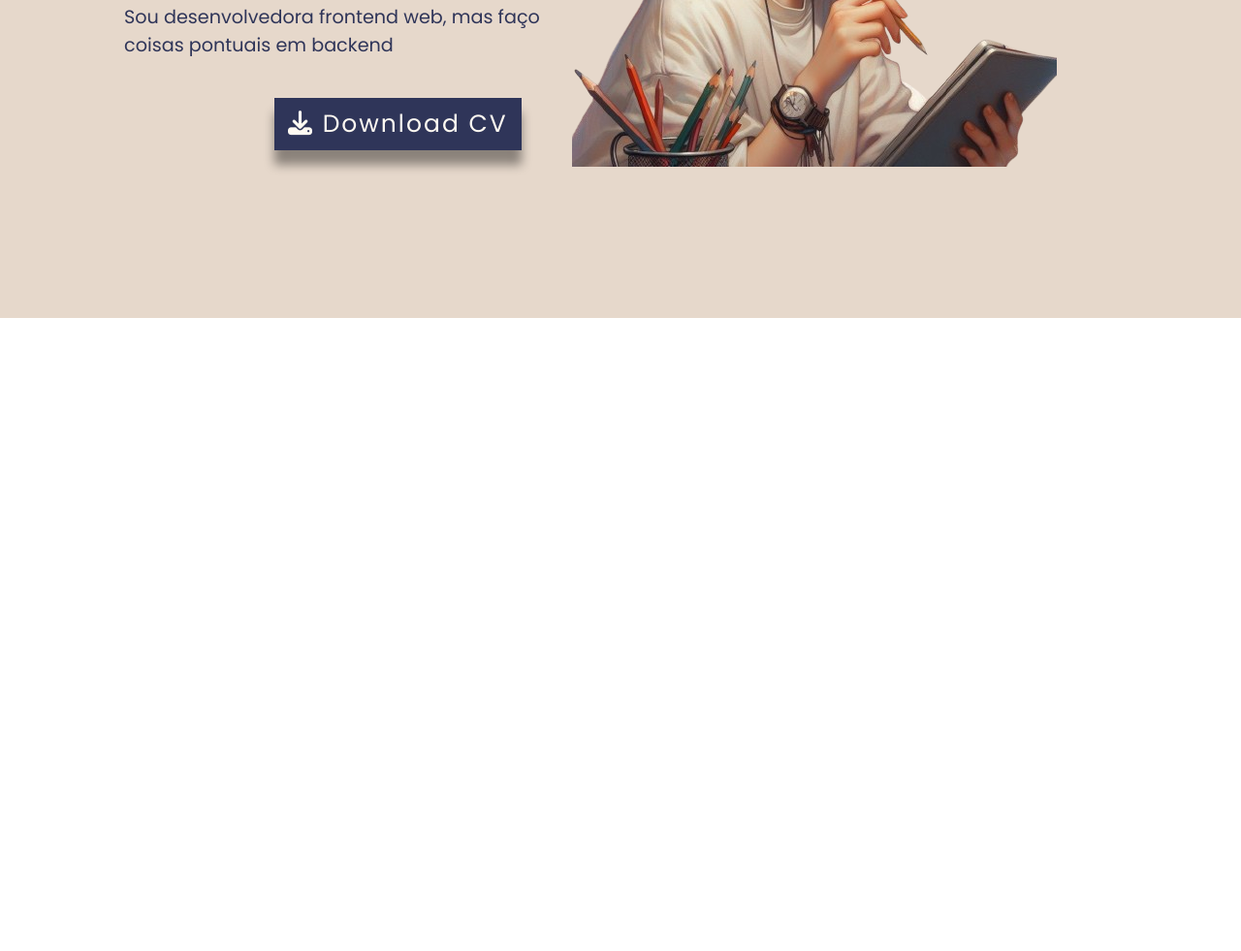
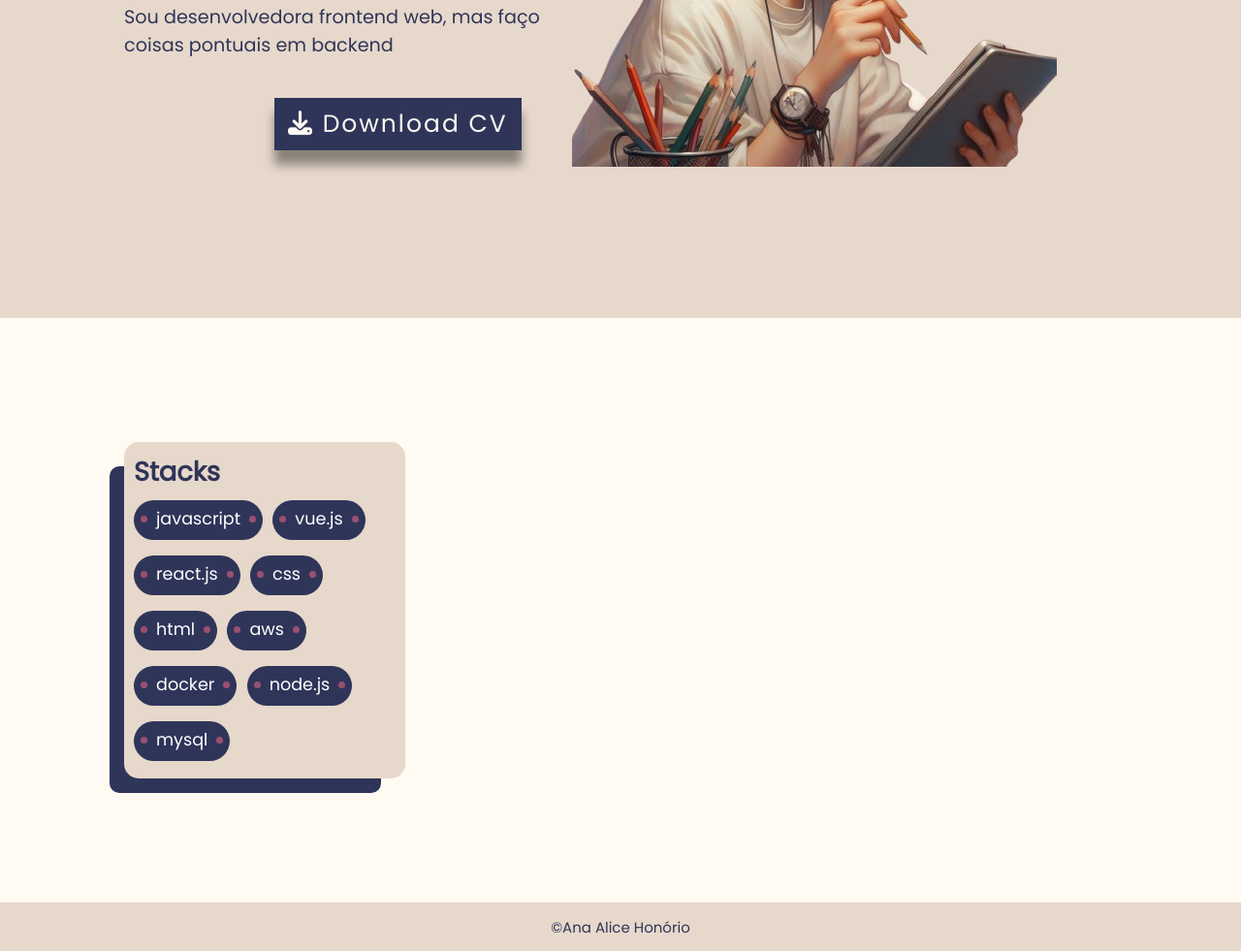
Before and after one commit to Ana-Alice-Honorio/portfolio-alice, a plain HTML site: page index.html in a window 1280 px wide. Shown: the part 552-1533 px from the top of the page at 97% size. Before the commit the page ends 880 px from the top, so only its background shows below. Drawn offline with nearby package versions, Linux system fonts and the light colour scheme.

Commit message:
adicionando card de tags de tecnologias + esboço do footer

```diff
--- a/index.html
+++ b/index.html
@@ -59,8 +59,27 @@
     </div>
   </div>
 
+  <div class="container3">
+    <div class="card">
+      <span class="title">Stacks</span>
+      <div class="card__tags">
+        <ul class="tag">
+          <li class="tag__name">Javascript</li>
+          <li class="tag__name">Vue.js</li>
+          <li class="tag__name">React.js</li>
+          <li class="tag__name">Css</li>
+          <li class="tag__name">html</li>
+          <li class="tag__name">AWS</li>
+          <li class="tag__name">Docker</li>
+          <li class="tag__name">Node.js</li>
+          <li class="tag__name">MySQL</li>
+        </ul>
+      </div>
+    </div>
+  </div>
+
   </main>
-  <footer></footer>
+  <footer>&copy;Ana Alice Honório</footer>
   <script src="https://unpkg.com/typed.js@2.0.16/dist/typed.umd.js"></script>
   <script>
     var typed = new Typed(".multiText", {
--- a/style.css
+++ b/style.css
@@ -168,11 +168,77 @@ b {
     right: 50px;
   }
 
-  .imgBox #splash {
+  .container3 {
+    width: 100%;
+    background-color: #fffaf2;
+    display: flex;
+    padding: 10%;
+  }
+
+  .card {
+    width: 290px;
+    height: 30%;
+    background: #e6d8cb;
+    padding: 10px;
+    display: flex;
+    flex-wrap: wrap;
+    color: #2f3559;
+    border-radius: 15px;
+    box-shadow: -20px 20px 0px -5px #2f3559;
+  }
+
+  .title {
+    font-weight: 900;
+    font-size: 1.7em;
+  }
+
+  .tag__name {
+    display: inline-block;
+    color: #fff;
+    font-size: 1.1em;
+    background-color: #2f3559;
+    padding: 6px 23px 9px;
+    border-radius: 70em;
+    margin: 8px 6px 8px 0;
+    margin-left: 0px;
+    position: relative;
+    text-transform: lowercase;
+    cursor: pointer;
+    transition: all .3s ease-in-out;
+  }
+
+  .tag__name::before,.tag__name::after {
+    content: "";
+    display: inline-block;
     position: absolute;
-    top: 50%;
-    left: 40%;
-    transform: translate(-50%, -50%) rotate(-35deg);
+    top: 40%;
+    width: 7px;
+    height: 7px;
+    border-radius: 50%;
+    background:#9a5071;
+  }
+
+  .tag__name::before {
+    left: 7px;
+  }
+
+  .tag__name::after {
+    right: 7px;
+  }
+
+  .tag__name:hover {
+    transform: scale(1.1);
+    background-color:  #fff;
+    color: #2f3559;
+  }
+
+  footer {
+    background-color: #e6d8cb;
+    color: #2f3559;
     width: 100%;
-    filter: saturate(100%);
+    height: 50px;
+    font-size: 15px;
+    display: flex;
+    justify-content: center;
+    align-items: center;
   }
```
